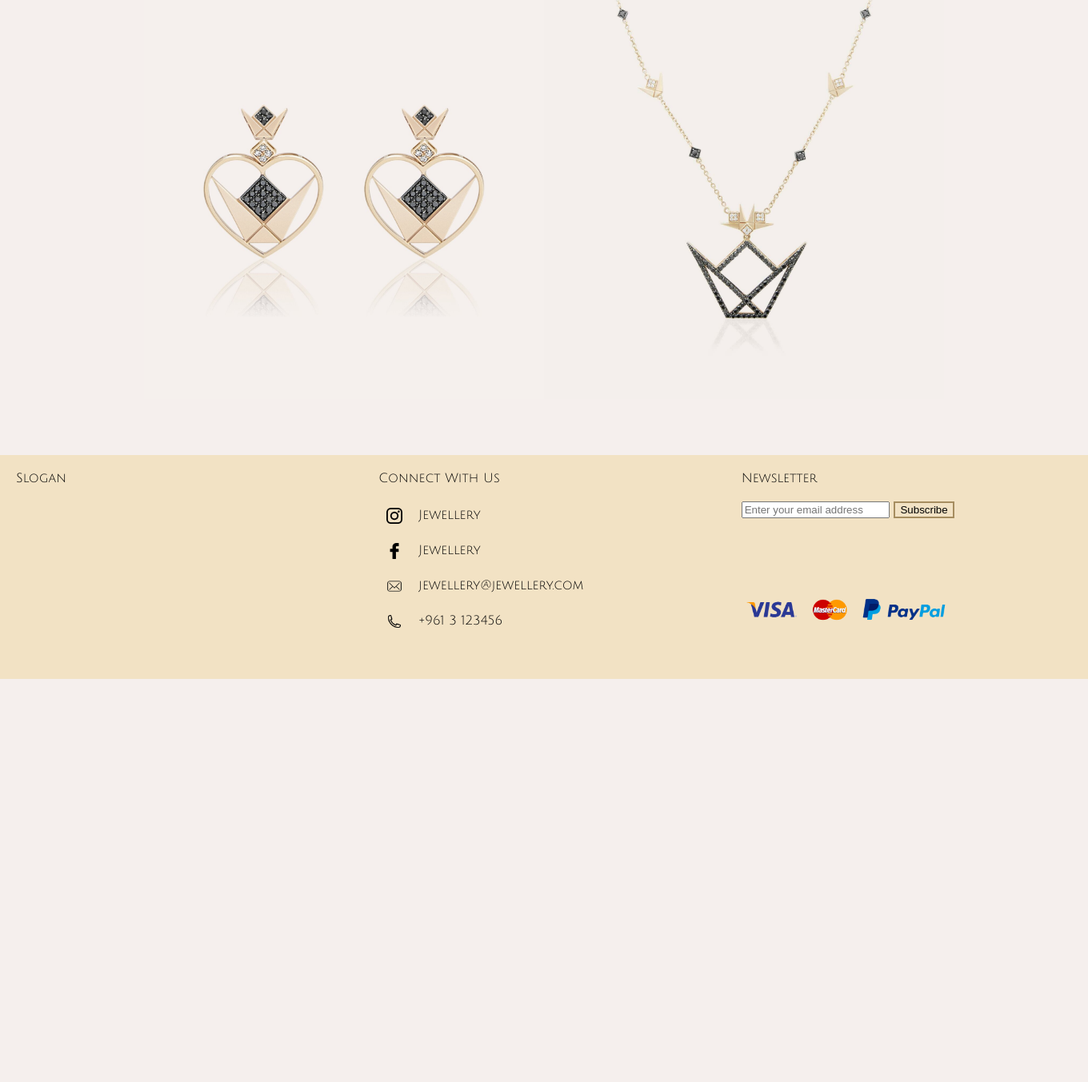
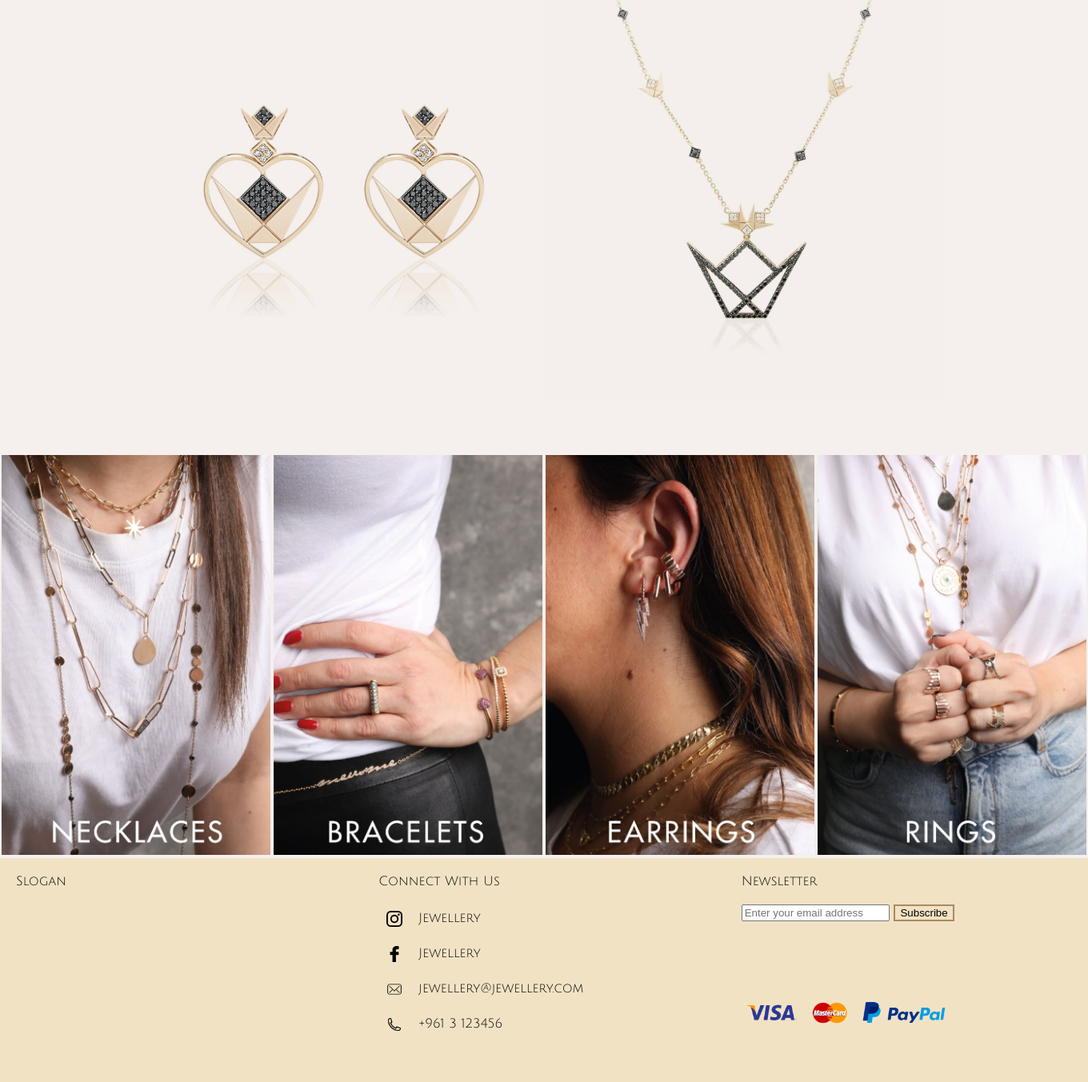
Before and after one commit to sana-al-rayess/fullstack-ecommerce-project, a PHP site: page /main.html in a window 1360 px wide. Shown: the part 1623-2976 px from the top of the page at 80% size. Before the commit the page ends 2472 px from the top, so only its background shows below. Run offline with PHP 8.4, Linux system fonts and the light colour scheme.

Commit message:
added categories photos

```diff
--- a/main.html
+++ b/main.html
@@ -45,7 +45,13 @@
             <div><img class="collage1" src="./images/earrings.jpg" alt="earrings"></div>
             <div><img class="collage1" src="./images/necklace1.jpg" alt="necklace"></div>
         </div>
+        <div class="categories">
+            <div><img class="img-cat" src="./images/cat-neck.jpg" alt="necklace"></div>
+            <div><img class="img-cat" src="./images/cat-brace.jpg" alt="bracelet"></div>
+            <div><img class="img-cat" src="./images/cat-ear.jpg" alt="earrings"></div>
+            <div><img class="img-cat" src="./images/cat-ring.jpg" alt="ring"></div>
 
+        </div>
 
     </div>
 
--- a/styles/style.css
+++ b/styles/style.css
@@ -1,7 +1,7 @@
 .header {
   display: flex;
   flex-direction: column;
-  background-color: #F2DABD;
+  background-color: #F5EFED;
   height: 20vh;
 }
 
@@ -24,8 +24,6 @@
 .logo {
   height: 70px;
   width: auto;
-
-
   padding-top: 40px;
 }
 
@@ -47,12 +45,12 @@
   justify-content: center;
   font-weight: 600;
   padding: 10px;
-
-}
+ }
 
 .nav-item {
   padding: 10px;
   margin: 5px;
+  cursor: pointer;
 }
 
 .nav-item::before {
@@ -86,6 +84,7 @@
   width: auto;
   padding: 10px;
   transition: transform 0.2s ease-in-out;
+  cursor: pointer;
 }
 
 .icons:hover {
@@ -263,8 +262,10 @@ video::-webkit-media-controls-start-playback-button {
   display: flex;
   flex-direction: row;
   justify-content: space-around;
+
 }
 .img-cat{
   height: 500px;
   width: auto;
+  cursor: pointer;
 }
```
